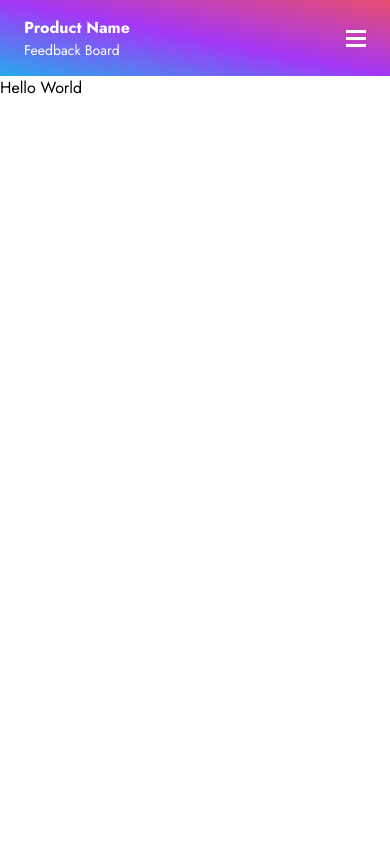
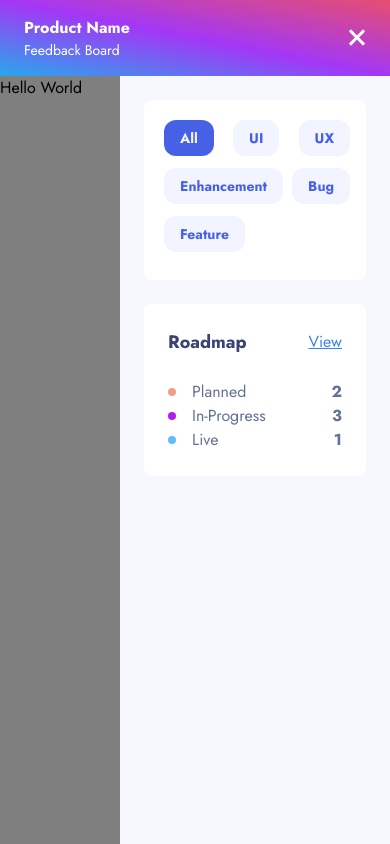
Before and after one commit to Jamario/productfeedback, a Next.js app: page / in a window 390 px wide. Built offline with nearby package versions, Linux system fonts and the light colour scheme.

Commit message:
Finished right nav menu for mobile view.

```diff
--- a/components/Indicator.tsx
+++ b/components/Indicator.tsx
@@ -1,18 +1,20 @@
 interface IndicatorProps {
     isActive: boolean;
     children: React.ReactNode;
+    onClick: () => void;
     className?: string;
 }
 
-const Indicator = ({ isActive, children, className }: IndicatorProps) => {
+const Indicator = ({ isActive, children, className, onClick }: IndicatorProps) => {
     return (
-        <div
+        <button
             className={`py-2 px-4 rounded-xl inline-block font-bold ${
                 isActive ? "bg-theme-blue text-theme-grey" : "bg-theme-grey text-theme-blue hover:bg-[#CFD7FF]"
             } ${className}`}
+            onClick={onClick}
         >
             {children}
-        </div>
+        </button>
     );
 };
 
--- a/components/Sidebar.tsx
+++ b/components/Sidebar.tsx
@@ -1,16 +1,27 @@
+import React from "react";
+
 interface SidebarProps {
     isSideBarOpen: boolean;
+    children: React.ReactNode;
+    className?: string;
 }
 
-const Sidebar = ({ isSideBarOpen }: SidebarProps) => {
+const Sidebar = ({ isSideBarOpen, children, className }: SidebarProps) => {
     return (
-        <div
-            className={`w-[270px] bg-blue-500 absolute top-0 right-0 bottom-0 ${
-                isSideBarOpen ? "translate-x-0" : "translate-x-full"
-            }`}
-        >
-            Sidebar
-        </div>
+        <>
+            <div
+                className={`absolute top-0 bottom-0 right-0 left-0 bg-black bg-opacity-50 ${
+                    isSideBarOpen ? "absolute" : "hidden"
+                }`}
+            />
+            <div
+                className={`w-[270px] bg-theme-grey-light absolute top-0 right-0 bottom-0 transition-transform duration-300 ease-in-out ${
+                    isSideBarOpen ? "translate-x-0" : "translate-x-full"
+                } ${className}`}
+            >
+                {children}
+            </div>
+        </>
     );
 };
 
--- a/components/layouts/main.tsx
+++ b/components/layouts/main.tsx
@@ -1,19 +1,67 @@
 import { useState } from "react";
+import Link from "next/link";
 import Header from "../headers/MainHeader";
 import Sidebar from "../Sidebar";
+import Indicator from "../Indicator";
 
 type MainLayoutProps = {
     children: React.ReactNode;
 };
 
+const filters = ["All", "UI", "UX", "Enhancement", "Bug", "Feature"];
+
 const MainLayout = ({ children }: MainLayoutProps) => {
-    const [isSideBarOpen, setIsSideBarOpen] = useState(false);
+    const [isSideBarOpen, setIsSideBarOpen] = useState(true);
+    const [activeFilter, setActiveFilter] = useState("All");
+
+    const getFilterMap = () =>
+        filters.map((filter) => {
+            return (
+                <Indicator
+                    key={filter}
+                    isActive={activeFilter === filter}
+                    onClick={() => setActiveFilter(filter)}
+                    className="text-sm"
+                >
+                    {filter}
+                </Indicator>
+            );
+        });
+
+    console.log("active filter is", activeFilter);
     return (
         <div className="flex flex-col h-screen">
             <Header isSideBarOpen={isSideBarOpen} setIsSideBarOpen={setIsSideBarOpen} />
             <div className="relative flex-1 overflow-x-hidden">
                 <main className="flex-1">{children}</main>
-                <Sidebar isSideBarOpen={isSideBarOpen} />
+                <Sidebar isSideBarOpen={isSideBarOpen} className="p-6">
+                    <div className="rounded-lg w-full bg-white mb-6 pl-5 pt-5 pb-7 pr-4 min-h-[180px] flex flex-row content-between justify-between flex-wrap">
+                        {getFilterMap()}
+                    </div>
+                    <div className="rounded-lg w-full bg-white p-6">
+                        <div className="flex justify-between mb-6 items-center">
+                            <strong className="text-lg text-theme-blue-dark">Roadmap</strong>
+                            <Link href="/roadmap" className="text-blue-500 hover:text-blue-700 underline">
+                                View
+                            </Link>
+                        </div>
+                        <div className="flex items-center text-theme-grey-dark">
+                            <div className="h-2 w-2 rounded-full bg-theme-orange mr-4" />
+                            <div className="flex-1">Planned</div>
+                            <strong>2</strong>
+                        </div>
+                        <div className="flex items-center text-theme-grey-dark">
+                            <div className="h-2 w-2 rounded-full bg-theme-purple mr-4" />
+                            <div className="flex-1">In-Progress</div>
+                            <strong>3</strong>
+                        </div>
+                        <div className="flex items-center text-theme-grey-dark">
+                            <div className="h-2 w-2 rounded-full bg-theme-blue-light mr-4" />
+                            <div className="flex-1">Live</div>
+                            <strong>1</strong>
+                        </div>
+                    </div>
+                </Sidebar>
             </div>
         </div>
     );
```
